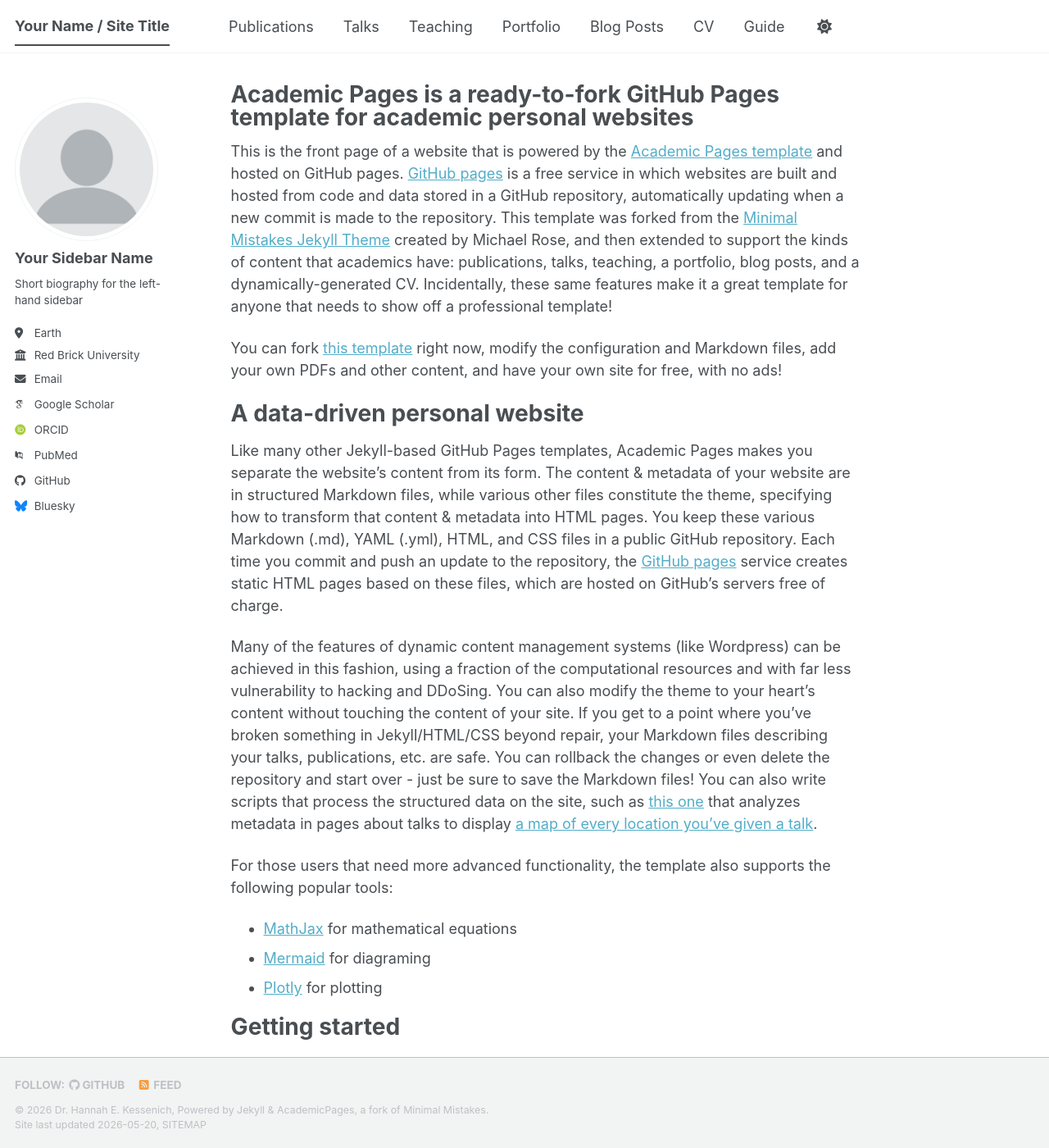
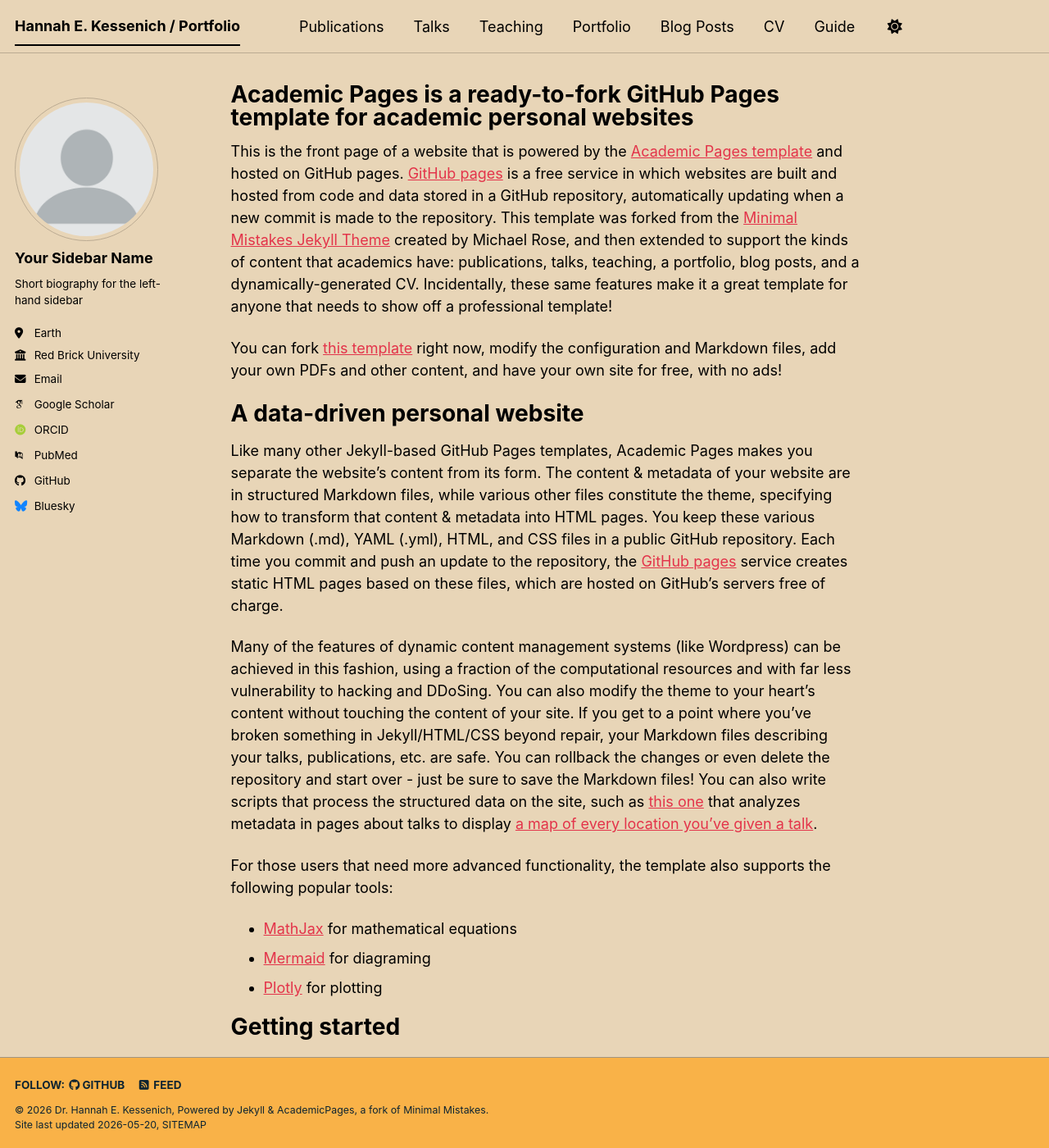
Before and after one commit to hannahekessenich/hannahekessenich.github.io, a Jekyll site: the page built from _pages/about.md, in a window 1280 px wide and 1400 px high. Shown: the whole window at 82% size. Built offline with Jekyll 4.4.1, drawn with Linux system fonts in a browser that asks for light colours; some web fonts are replaced; a script bundle is joined from its source files by our own code; library files that are not in the unit come from our copies.

Commit message:
Update _config.yml

```diff
--- a/_config.yml
+++ b/_config.yml
@@ -8,11 +8,11 @@
 
 # Basic Site Settings
 locale                   : "en-US"
-site_theme               : "default" # The available themes options are "default", "air", "sunrise", "mint", "dirt" and "contrast"
-title                    : "Your Name / Site Title"
+site_theme               : "sunrise" # The available themes options are "default", "air", "sunrise", "mint", "dirt" and "contrast"
+title                    : "Hannah E. Kessenich / Portfolio"
 title_separator          : "-"
 name                     : &name "Dr. Hannah E. Kessenich"
-description              : &description "Your Name's academic portfolio"   # Update this with a general description of your site, this is the default if not overridden by a page
+description              : &description "Hannah's academic portfolio"   # Update this with a general description of your site, this is the default if not overridden by a page
 url                      : https://hannahekessenich.github.io # The base hostname & protocol for your site e.g. "https://[your GitHub username].github.io",
                                                            # or if you already have some other page hosted on Github then use "https://[your GitHub username].github.io/[Your Repo Name]"
 baseurl                  : "" # the subpath of your site, e.g. "/blog"
```
